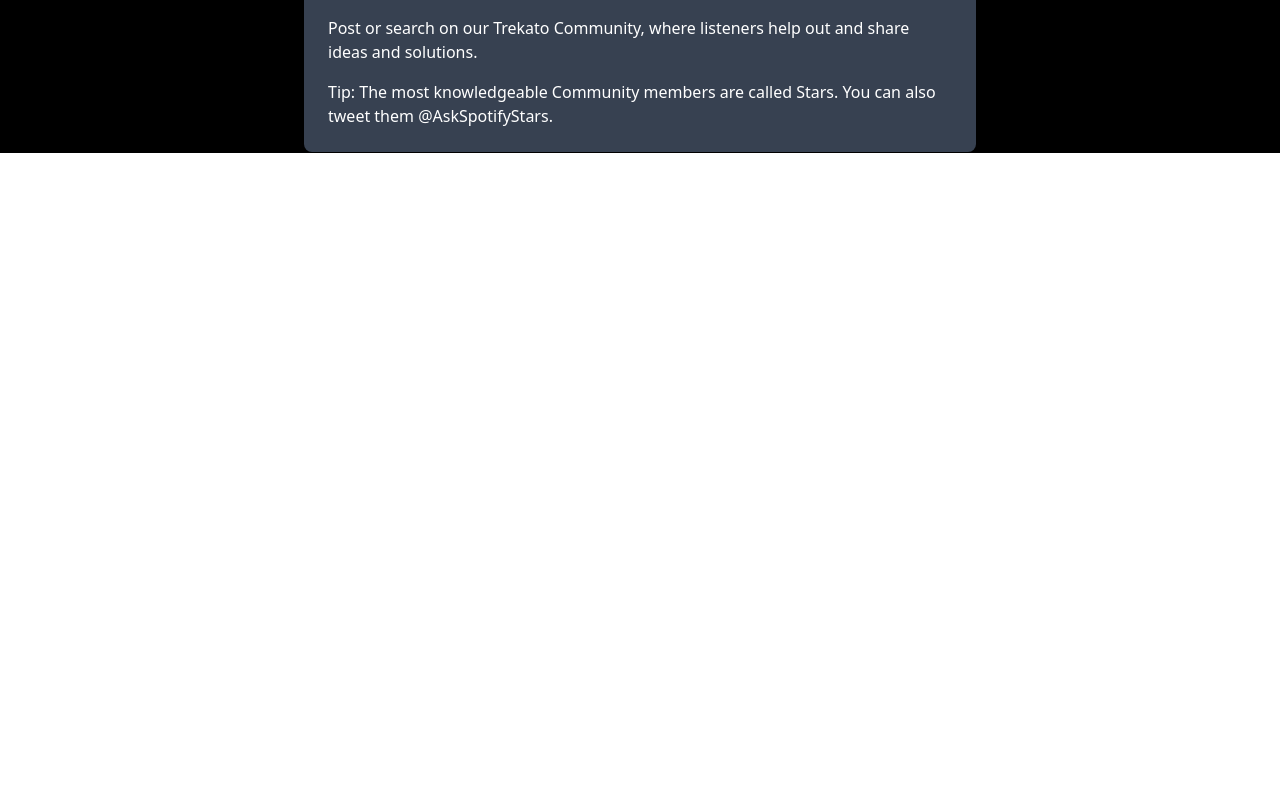
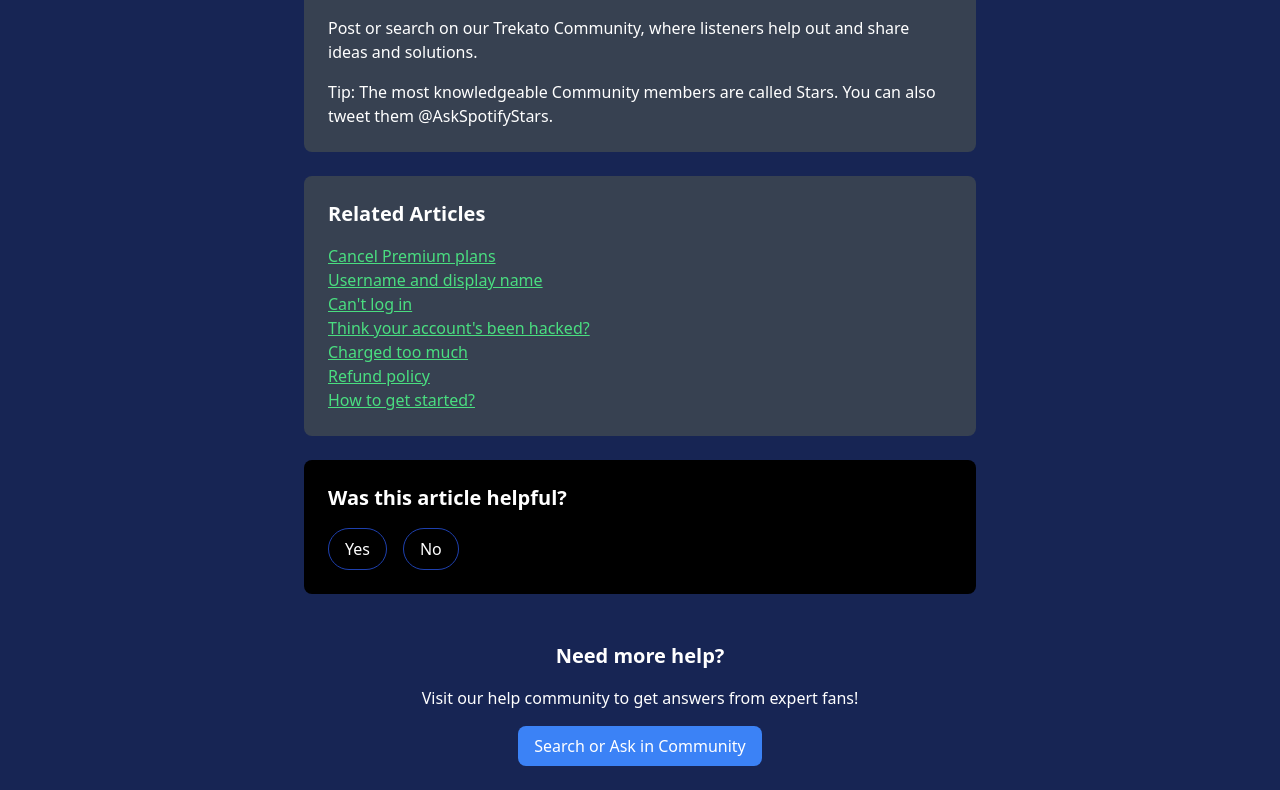
Before and after one commit to AhammedAfnan/Trekato-frontend, a React (Create React App) app in the folder frontend/: page /help-center in a window 1280 px wide. Shown: the part 647-1437 px from the top of the page. Before the commit the page ends 800 px from the top, so only its background shows below. Built offline with nearby package versions, Linux system fonts and the light colour scheme.

Commit message:
updated helpcenter page

```diff
--- a/frontend/src/pages/HelpCenter.tsx
+++ b/frontend/src/pages/HelpCenter.tsx
@@ -9,7 +9,7 @@ const HelpCenter: React.FC = () => {
   ];
 
   return (
-    <div className="bg-black min-h-screen text-white">
+    <div className="bg-blue-950 min-h-screen text-white">
       {/* Navbar */}
       <Navbar links={links} />
 
@@ -50,26 +50,86 @@ const HelpCenter: React.FC = () => {
           </button>
         </div>
 
-        {/* New Section */}
+        {/* Contact Us Section */}
         <div className="bg-gray-700 p-6 rounded-lg w-full max-w-2xl mx-4 mt-6 min-h-fit">
           <h1 className="text-xl font-bold mb-4">Contact Us</h1>
           <p className="mb-4">
-            Can't find the solution you're looking for? Here's how to get help from our experts.
+            Can't find the solution you're looking for? Here's how to get help
+            from our experts.
           </p>
           <p className="mb-4">
             Note: We currently don't offer support by phone.
           </p>
           <h1 className="text-xl font-bold mb-4">Send us a message</h1>
           <p className="mb-4">
-            Message us and one of our customer service experts will help you out.
+            Message us and one of our customer service experts will help you
+            out.
           </p>
           <h1 className="text-xl font-bold mb-4">The Trekato Community</h1>
           <p className="mb-4">
-            Post or search on our Trekato Community, where listeners help out and share ideas and solutions.
+            Post or search on our Trekato Community, where listeners help out
+            and share ideas and solutions.
           </p>
           <p>
-            Tip: The most knowledgeable Community members are called Stars. You can also tweet them @AskSpotifyStars.
+            Tip: The most knowledgeable Community members are called Stars. You
+            can also tweet them @AskSpotifyStars.
           </p>
+        </div>
+
+        {/* Related Articles Section */}
+        <div className="bg-gray-700 p-6 rounded-lg w-full max-w-2xl mx-4 mt-6">
+          <h1 className="text-xl font-bold mb-4">Related Articles</h1>
+          <div className="space-y-2">
+            <a href="#" className="text-green-400 underline">
+              Cancel Premium plans
+            </a>
+            <br />
+            <a href="#" className="text-green-400 underline">
+              Username and display name
+            </a>
+            <br />
+            <a href="#" className="text-green-400 underline">
+              Can't log in
+            </a>
+            <br />
+            <a href="#" className="text-green-400 underline">
+              Think your account's been hacked?
+            </a>
+            <br />
+            <a href="#" className="text-green-400 underline">
+              Charged too much
+            </a>
+            <br />
+            <a href="#" className="text-green-400 underline">
+              Refund policy
+            </a>
+            <br />
+            <a href="#" className="text-green-400 underline">
+              How to get started?
+            </a>
+          </div>
+        </div>
+
+        <div className="bg-black text-white p-6 w-full max-w-2xl mx-4 mt-6 rounded-lg flex flex-col">
+          <h1 className="text-xl font-bold mb-4">Was this article helpful?</h1>
+          <div className="flex space-x-4">
+            <button className="text-white px-4 py-2 rounded-full border border-blue-800">
+              Yes
+            </button>
+            <button className="text-white px-4 py-2 rounded-full border border-blue-800">
+              No
+            </button>
+          </div>
+        </div>
+
+        <div className="p-6 rounded-lg w-full max-w-2xl mx-4 mt-6 flex flex-col items-center">
+          <h1 className="text-xl font-bold mb-4">Need more help?</h1>
+          <p className="mb-4 text-center">
+            Visit our help community to get answers from expert fans!
+          </p>
+          <button className="bg-blue-500 text-white px-4 py-2 rounded-lg">
+            Search or Ask in Community
+          </button>
         </div>
       </div>
     </div>
```
